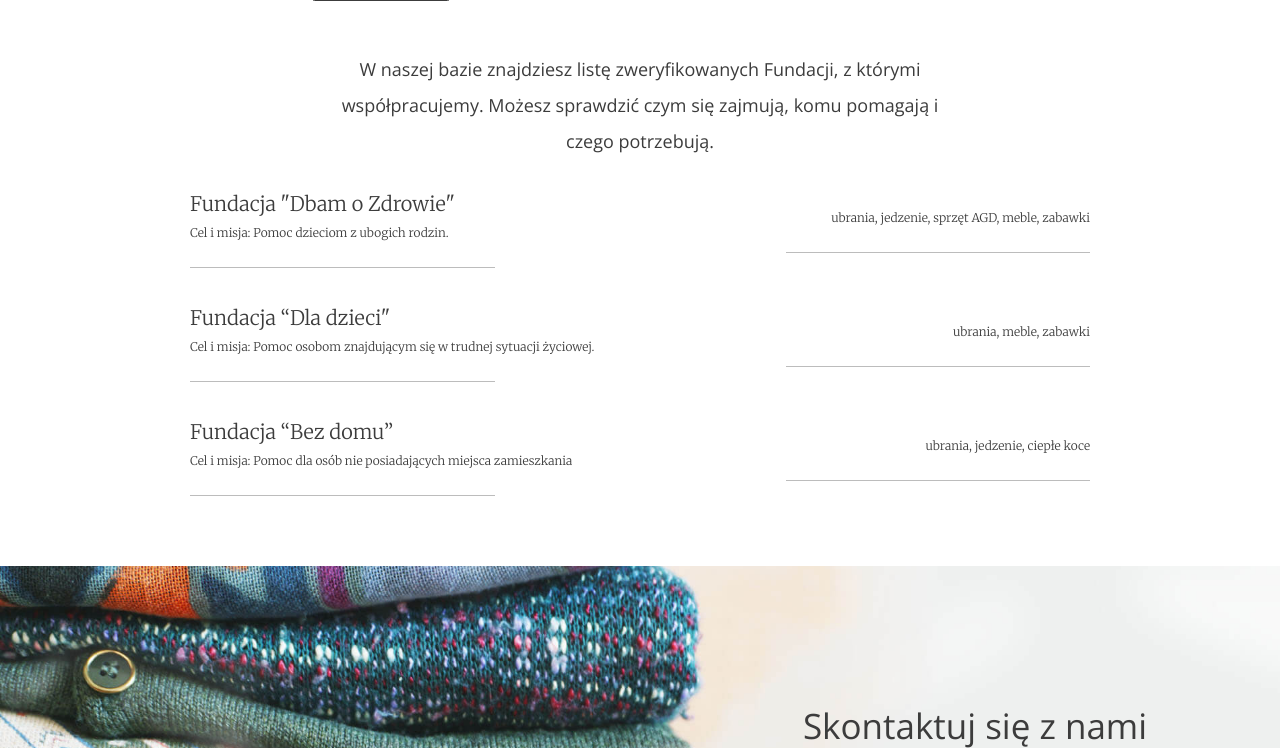
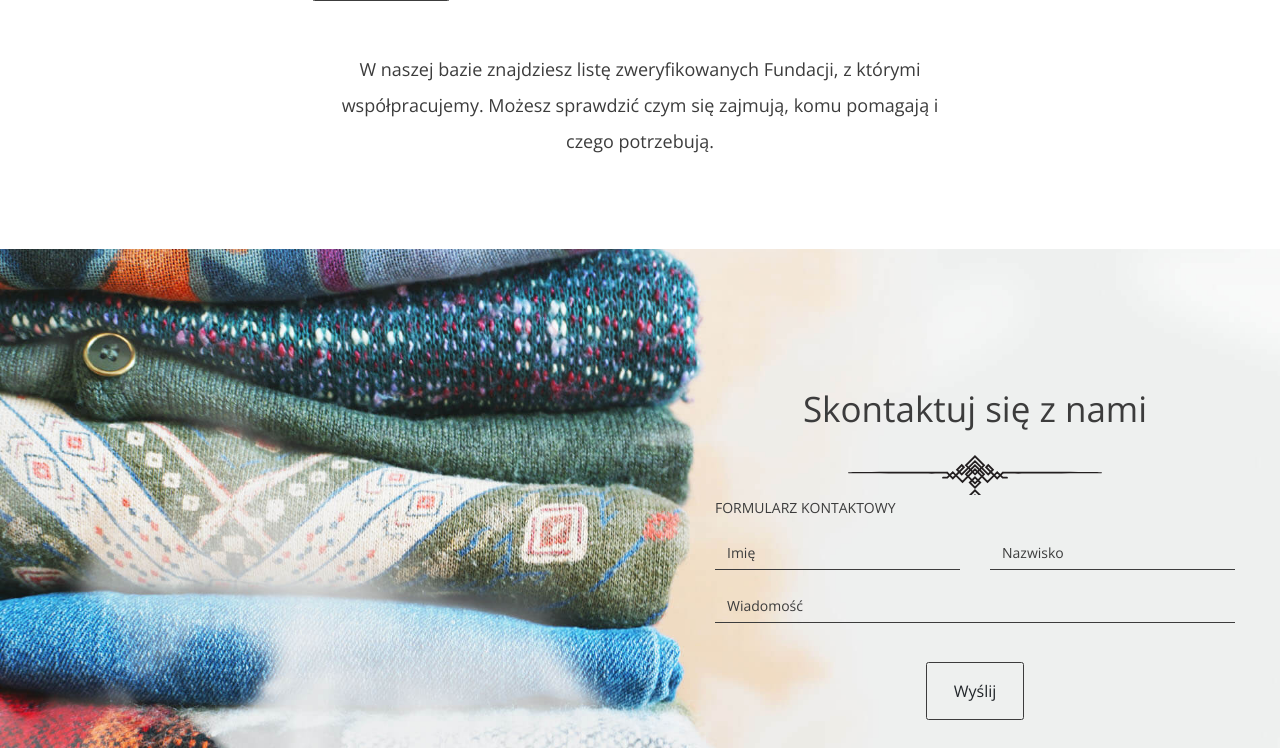
Before and after one commit to Raekker/donate-stuff, a Django app: page / in a window 1280 px wide. Shown: the part 2570-3318 px from the top of the page. Run offline with Django 3.2, Linux system fonts and the light colour scheme; data that the repository does not hold is empty; some libraries are stand-ins or nearby versions.

Commit message:
remove dummy html

```diff
--- a/donate_stuff/templates/pages/home.html
+++ b/donate_stuff/templates/pages/home.html
@@ -89,32 +89,6 @@
         </li>
         {% endfor %}
 
-        <li>
-          <div class="col">
-            <div class="title">Fundacja "Dbam o Zdrowie"</div>
-            <div class="subtitle">Cel i misja: Pomoc dzieciom z ubogich rodzin.</div>
-          </div>
-
-          <div class="col"><div class="text">ubrania, jedzenie, sprzęt AGD, meble, zabawki</div></div>
-        </li>
-
-        <li>
-          <div class="col">
-            <div class="title">Fundacja “Dla dzieci"</div>
-            <div class="subtitle">Cel i misja: Pomoc osobom znajdującym się w trudnej sytuacji życiowej.</div>
-          </div>
-
-          <div class="col"><div class="text">ubrania, meble, zabawki</div></div>
-        </li>
-
-        <li>
-          <div class="col">
-            <div class="title">Fundacja “Bez domu”</div>
-            <div class="subtitle">Cel i misja: Pomoc dla osób nie posiadających miejsca zamieszkania</div>
-          </div>
-
-          <div class="col"><div class="text">ubrania, jedzenie, ciepłe koce</div></div>
-        </li>
       </ul>
       <!-- Pagination
       <ul class="help--slides-pagination">
@@ -142,41 +116,6 @@
         <div class="col"><div class="text">{{ org.categories.all|join:", " }}</div></div>
         </li>
         {% endfor %}
-        <li>
-          <div class="col">
-            <div class="title">Organizacja 1</div>
-            <div class="subtitle">Lorem ipsum dolor sit amet consectetur.</div>
-          </div>
-
-          <div class="col"><div class="text">Lorem ipsum dolor sit amet consectetur adipisicing elit.</div></div>
-        </li>
-
-        <li>
-          <div class="col">
-            <div class="title">Organizacja 2</div>
-            <div class="subtitle">Lorem ipsum dolor sit amet consectetur.</div>
-          </div>
-
-          <div class="col"><div class="text">Lorem ipsum dolor sit amet consectetur adipisicing elit.</div></div>
-        </li>
-
-        <li>
-          <div class="col">
-            <div class="title">Organizacja 3</div>
-            <div class="subtitle">Lorem ipsum dolor sit amet consectetur.</div>
-          </div>
-
-          <div class="col"><div class="text">Lorem ipsum dolor sit amet consectetur adipisicing elit.</div></div>
-        </li>
-
-        <li>
-          <div class="col">
-            <div class="title">Organizacja 4</div>
-            <div class="subtitle">Lorem ipsum dolor sit amet consectetur.</div>
-          </div>
-
-          <div class="col"><div class="text">Lorem ipsum dolor sit amet consectetur adipisicing elit.</div></div>
-        </li>
       </ul>
 
       <!-- Pagination
@@ -203,23 +142,7 @@
         <div class="col"><div class="text">{{ org.categories.all|join:", " }}</div></div>
         </li>
         {% endfor %}
-        <li>
-          <div class="col">
-            <div class="title">Lokalna zbiórka 1</div>
-            <div class="subtitle">Lorem ipsum dolor sit amet consectetur.</div>
-          </div>
 
-          <div class="col"><div class="text">Lorem ipsum dolor sit amet consectetur adipisicing elit.</div></div>
-        </li>
-
-        <li>
-          <div class="col">
-            <div class="title">Lokalna zbiórka 2</div>
-            <div class="subtitle">Lorem ipsum dolor sit amet consectetur.</div>
-          </div>
-
-          <div class="col"><div class="text">Lorem ipsum dolor sit amet consectetur adipisicing elit.</div></div>
-        </li>
       </ul>
 
       <!-- Pagination
```
